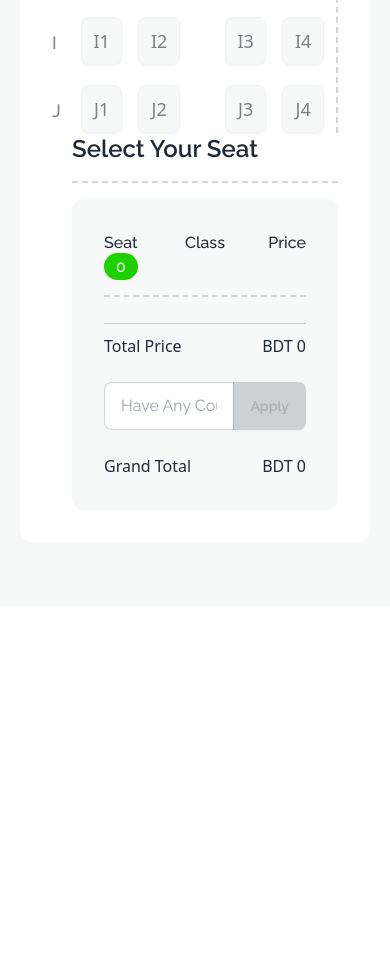
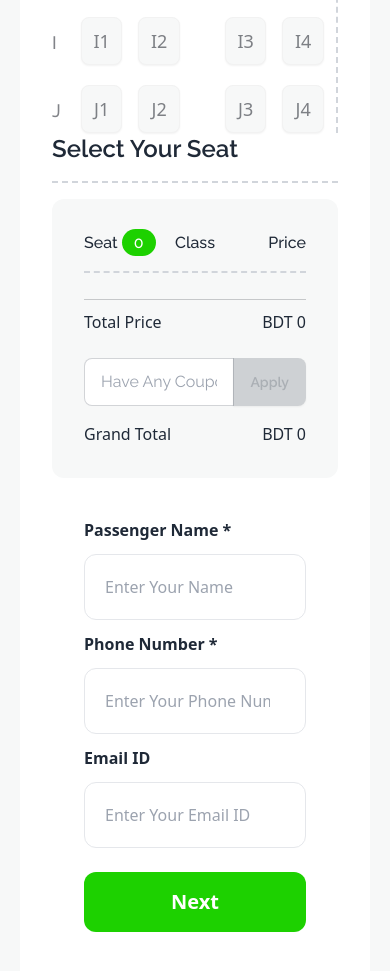
Before and after one commit to Amin7775/SK-Ticket-with-js-dom, a plain HTML site: page index.html in a window 390 px wide. Shown: the part 3460-4431 px from the top of the page. Before the commit the page ends 4146 px from the top, so only its background shows below. Drawn offline with nearby package versions, Linux system fonts and the light colour scheme.

Commit message:
ticket section form added

```diff
--- a/index.html
+++ b/index.html
@@ -1,6 +1,5 @@
 <!DOCTYPE html>
 <html lang="en">
-
 <head>
     <meta charset="UTF-8">
     <meta name="viewport" content="width=device-width, initial-scale=1.0">
@@ -12,7 +11,6 @@
     <!-- custom css -->
     <link rel="stylesheet" href="./styles/style.css">
 </head>
-
 <body class="font-raleway ">
 <!-- header -->
 <header class="container mx-auto mt-7">
@@ -40,7 +38,6 @@
     </div>
   </div>
 </header>
-
 <!-- main -->
 <main class="mt-14">
   <!-- coupon -->
@@ -59,7 +56,7 @@
           <p class="font-medium text-base lg:text-lg text-[#03071280]">Use by january 2024</p>
         </div>
         <!-- circles -->
-        <div class=" relative flex flex-col  justify-between items-center" >
+        <div class="relative flex flex-col  justify-between items-center" >
           <div class="circle h-14 w-14 bg-white rounded-full -mt-8">
           </div>
           <div class="text-white flex flex-col  justify-center items-center pb-2">
@@ -103,8 +100,7 @@
         </div>
         <!-- right -->
         <div class="col-span-3 flex flex-col gap-3 items-center justify-center pr-6 lg:pr-12">
-          <h1 class="text-2xl lg:text-4xl font-bold">Couple 20
-          </h1>
+          <h1 class="text-2xl lg:text-4xl font-bold">Couple 20</h1>
           <p class="text-[#03071280] text-base lg:text-xl font-medium">Coupon Code</p>
         </div>
       </div>
@@ -116,9 +112,8 @@
       </button>
     </div>
   </section>
-
   <!-- Ticket section -->
-  <section id="ticket-main" class="border-2 border-b-0 border-x-0  border-[#1DD100] rounded-t-[88px] py-16 lg:py-28 my-20 lg:my-28 bg-[#F7F8F8]">
+  <section id="ticket-main" class="border-2 border-b-0 border-x-0  border-[#1DD100] rounded-t-[88px] py-16 lg:py-28 mt-20 lg:mt-28 bg-[#F7F8F8]">
     <!-- ticket main -->
     <div class="container mx-auto px-5 lg:px-0">
       <!-- heading  -->
@@ -151,7 +146,7 @@
               <img src="./images/seat-green.png" alt="">
               <div class="flex gap-2 items-center text-lg font-semibold">
                 <span id="seat-count" class="text-xl mb-1">40</span>
-                <p> Seats Left</p>
+                <p>Seats Left</p>
               </div>
             </div>
           </div>
@@ -168,7 +163,7 @@
               <h3 class="text-lg font-semibold text-[#03071299]">Departure Time</h3>
               <h1 class="text-lg font-semibold">9:00 PM</h1>
             </div>
-            <hr class="type-1 ">
+            <hr class="type-1">
             <!-- line 3 -->
             <div class="flex flex-col lg:flex-row justify-between gap-2 lg:gap-0">
               <p class="font-medium bg-[#0307120D] px-5 py-3 rounded-xl">Boarding Point - Laxmipur</p>
@@ -237,7 +232,7 @@
 
           </div>
           <!-- selection A -->
-          <div class="grid grid-cols-10   gap-4 ">
+          <div class="grid grid-cols-10 gap-4 ">
             <div class="col-span-1">
               <button class="mt-3 text-[#03071280] text-lg font-medium">A</button>
             </div>
@@ -458,7 +453,7 @@
           </div>
         </div>
         <!-- selected seat details -->
-        <div class="col-span-5 pl-5">
+        <div class="col-span-5 pl-0 lg:pl-5 ">
           <h1 class="text-2xl font-semibold">Select Your Seat</h1>
           <hr class="type-2">
 
@@ -489,21 +484,34 @@
               <h1 class="text-end">BDT <span id="total-price">0</span></h1>
             </div>
             <!-- coupon -->
-            <div class="join w-full mt-6">
+            <div id="coupon-div" class="join w-full mt-6 mb-4">
               <input id="input-field" class="input input-bordered join-item w-full" placeholder="Have Any Coupon?"/>
               <button id="coupon-btn" onclick="couponApply()" class="btn join-item bg-[#1DD100]" disabled>Apply</button>
             </div>
             <!-- grand Total section -->
-            <div id="price-section" class="flex justify-between font-sans font-medium mt-6">
+            <div id="price-section" class="flex justify-between font-sans font-medium">
               <h1>Grand Total</h1>
               <h1>BDT <span id="grand-price">0</span></h1>
             </div>
+
+          </div>
+          <!-- form section -->
+          <div class="p-8 mt-2 font-sans">
+            <label for="name" class="font-semibold ">Passenger Name *</label>
+            <input type="text" placeholder="Enter Your Name" class="p-5 border w-full rounded-xl mt-3 mb-3" >
+
+            <label for="name" class="font-semibold font-sans">Phone Number *</label>
+            <input type="number" placeholder="Enter Your Phone Number" class="p-5 border w-full rounded-xl mt-3 mb-3" >
+
+            <label for="name" class="font-semibold font-sans">Email ID </label>
+            <input type="email" placeholder="Enter Your Email ID" class="p-5 border w-full rounded-xl mt-3 mb-6" >
+
+            <button class="w-full h-full text-white bg-[#1DD100] hover:bg-[#1DD100]/[.9] rounded-xl py-4 text-xl font-bold">Next</button>
           </div>
         </div>
       </div>
     </div>
   </section>
-
 </main>
 <script src="./scripts/script.js"></script>
 </body>
--- a/scripts/script.js
+++ b/scripts/script.js
@@ -56,9 +56,10 @@ showDiscountPrice.appendChild(h1)
   console.log("discount is " + discount + "Grand total is " + grandTotal);
 
 //   disable apply btn
-let btn_disable = document.getElementById('coupon-btn')
-btn_disable.disabled = true;
-btn_disable.removeAttribute('onclick');
+let hide = document.getElementById('coupon-div')
+hide.classList.add('hidden')
+// btn_disable.disabled = true;
+// btn_disable.removeAttribute('onclick');
 }
 
 function selected(seatNo) {
```
